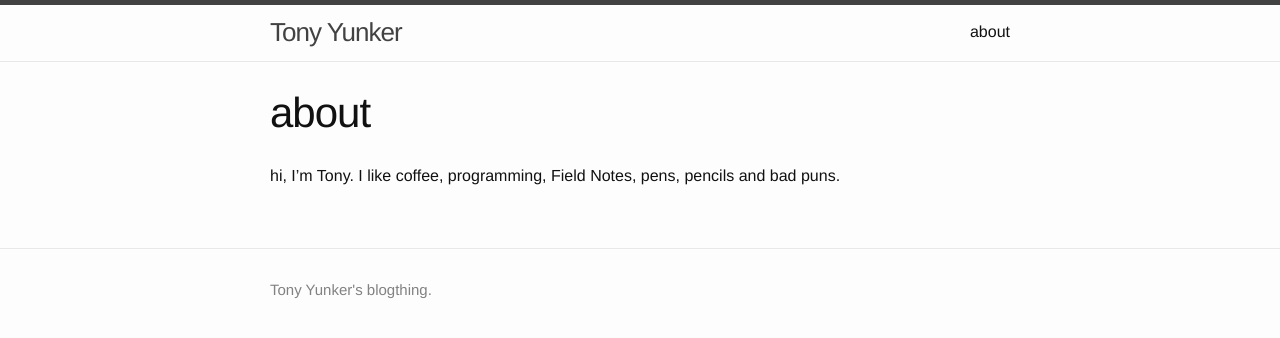
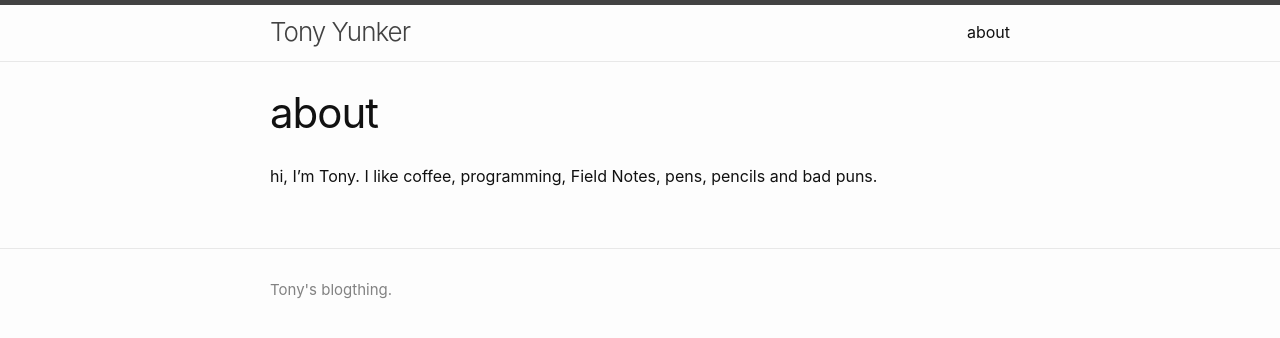
Before and after one commit to ayunker/ayunker.github.io, a Jekyll site: the page built from about.md, in a window 1280 px wide. Shown: the top 338 px of the page. Built offline with Jekyll 4.4.1, drawn with Linux system fonts in a browser that asks for light colours.

Commit message:
Customize layout (#1)
* update fonts to san francisco
* update footer text
* home page updates
* make it black
* date and post separator is now |
* remove pipe from post index

```diff
--- a/_config.yml
+++ b/_config.yml
@@ -16,7 +16,7 @@
 title: Tony Yunker
 email: #tonyyunker@domain.com
 description: > # this means to ignore newlines until "baseurl:"
-  Tony Yunker's blogthing.
+  Tony's blogthing.
 baseurl: "" # the subpath of your site, e.g. /blog
 url: "" # the base hostname & protocol for your site, e.g. http://example.com
 # twitter_username: jekyllrb
--- a/_sass/minima.scss
+++ b/_sass/minima.scss
@@ -2,7 +2,7 @@
 
 // Define defaults for each variable.
 
-$base-font-family: "Helvetica Neue", Helvetica, Arial, sans-serif !default;
+$base-font-family: -apple-system, BlinkMacSystemFont, sans-serif !default;
 $base-font-size:   16px !default;
 $base-font-weight: 400 !default;
 $small-font-size:  $base-font-size * 0.875 !default;
@@ -12,7 +12,7 @@
 
 $text-color:       #111 !default;
 $background-color: #fdfdfd !default;
-$brand-color:      #2a7ae2 !default;
+$brand-color:      #111 !default;
 
 $grey-color:       #828282 !default;
 $grey-color-light: lighten($grey-color, 40%) !default;
--- a/_sass/minima/_layout.scss
+++ b/_sass/minima/_layout.scss
@@ -188,7 +188,7 @@
   list-style: none;
 
   > li {
-    margin-bottom: $spacing-unit;
+    margin-bottom: $spacing-unit / 3;
   }
 }
 
```
Also changed, not shown: _layouts/home.html (+2 -5 lines).
